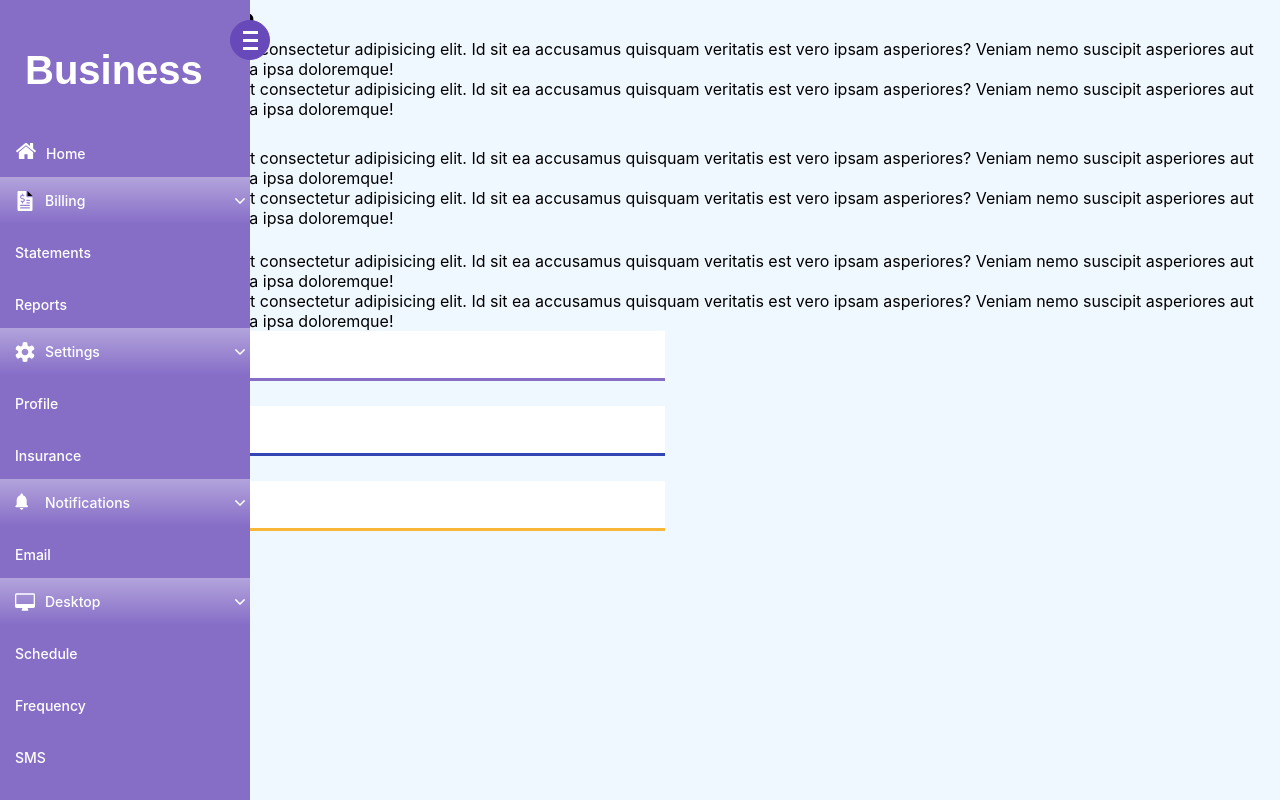
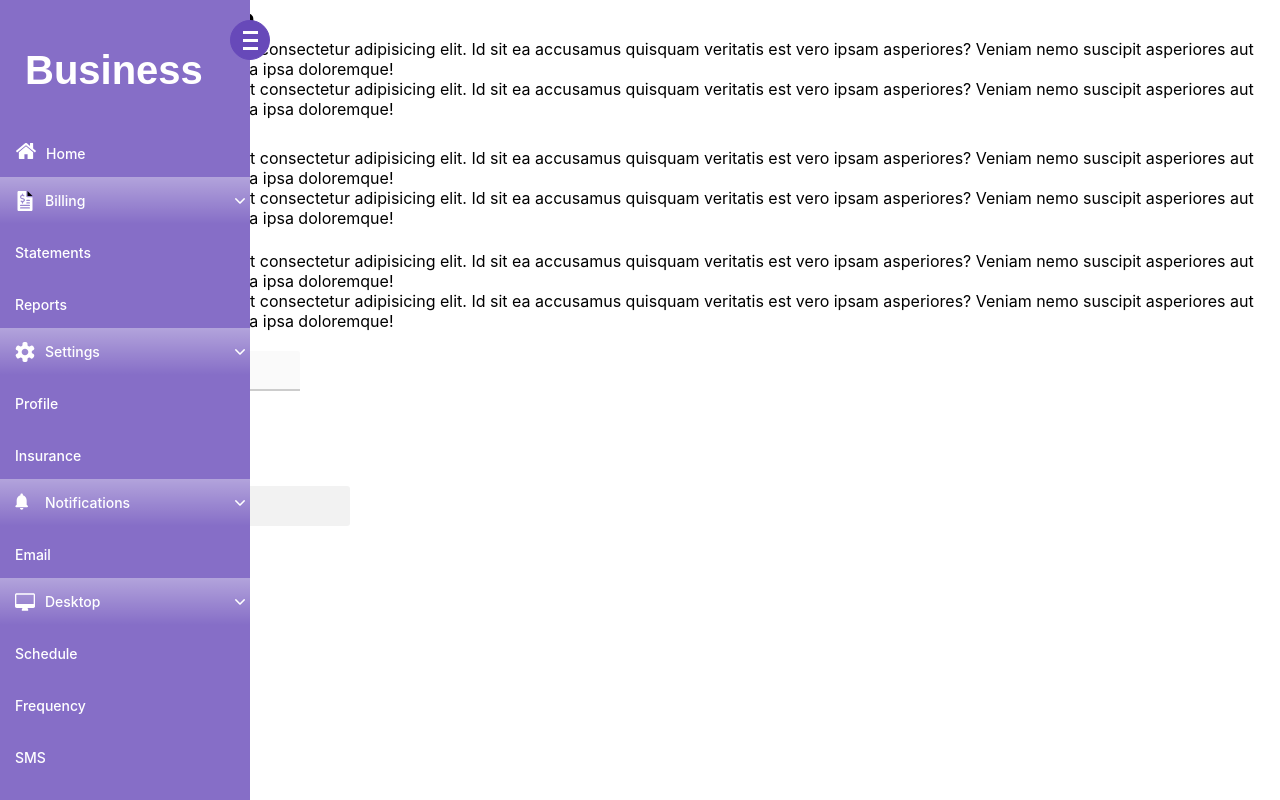
Before and after one commit to Shulgaart274/custom_ui, a React (Create React App) app: page / in a window 1280 px wide. Built offline with nearby package versions, Linux system fonts and the light colour scheme.

Commit message:
input styles and some fixes

```diff
--- a/src/components/content/content.js
+++ b/src/components/content/content.js
@@ -72,6 +72,9 @@
           }}
         >
           <TextInput
+            widthInput="250px"
+            variant="third"
+            color="dark"
             maxLength="10"
             value={state}
             name="kek"
@@ -82,7 +85,9 @@
           />
 
           <TextInput
-            variant="secondary"
+            widthInput="200px"
+            variant="fourth"
+            color="dark"
             value={state}
             name="kek1"
             label="Братик, вводи текст"
@@ -92,7 +97,10 @@
           />
 
           <TextInput
-            variant="dark"
+            id="lalala"
+            widthInput="300px"
+            variant="fourth"
+            color="secondary"
             value={state}
             name="kek2"
             label="Братик, вводи текст"
--- a/src/components/content/content.scss
+++ b/src/components/content/content.scss
@@ -7,7 +7,6 @@
 }
 
 .content {
-  background-color: aliceblue;
   padding-left: 50px;
   min-height: 100vh;
 }
--- a/src/components/input/input.js
+++ b/src/components/input/input.js
@@ -2,21 +2,26 @@
 import "./input.scss";
 
 const TextInput = ({
-  variant = "primary",
-  defaultValue = "Awww",
+  variant = "second",
+  color = "primary",
+  defaultValue = "Defaultvalue",
   placeholder,
   disabled,
   onChange = () => {},
   onPressEnter = () => {},
   id,
-
+  required,
   maxLength = 32,
   label,
   name,
+  widthInput = "100%",
 }) => {
   const [value, setValue] = useState(defaultValue);
 
-  const handleInputChange = ({ target }) => setValue(target.value);
+  const handleInputChange = ({ target }) => {
+    setValue(target.value);
+  };
+
   useEffect(() => {
     onChange({ [name]: value });
   }, [value, name, onChange]);
@@ -27,25 +32,81 @@
     }
   };
 
-  // if (value.length > maxLength) {
-  // }
-
-  const theme = () => {
+  const variantLabelHidden = () => {
     switch (variant) {
-      case "primary":
-        return "label-name";
-      case "secondary":
-        return "label-name-secondary";
-      case "dark":
-        return "label-name-dark";
+      case "first":
+        return "label-hidden";
+      case "second":
+        return "label-hidden-second";
+      case "third":
+        return "label-hidden";
+      case "fourth":
+        return "label-hidden";
       default:
-        return "label-name";
+        return "label-hidden";
     }
   };
 
+  const variantInput = () => {
+    switch (variant) {
+      case "first":
+        return "custom-field";
+      case "second":
+        return "custom-field second";
+      case "third":
+        return "custom-field third";
+      case "fourth":
+        return "custom-field fourth";
+      default:
+        return "custom-field";
+    }
+  };
+
+  const themeBorder = () => {
+    switch (color) {
+      case "primary":
+        return "primary";
+      case "secondary":
+        return "secondary";
+      case "dark":
+        return "dark";
+      default:
+        return "primary";
+    }
+  };
+
+  const isLabelShown = value.length > 0 ? variantLabelHidden() : "label";
+
   return (
-    <div className="form">
+    <label
+      className={`${variantInput()} ${themeBorder()}`}
+      style={{ width: widthInput }}
+    >
       <input
+        className={`text-input ${themeBorder()}`}
+        variant={variant}
+        maxLength={maxLength}
+        type="text"
+        id={id}
+        name={name}
+        placeholder={placeholder}
+        disabled={disabled}
+        onKeyDown={handlePressEnter}
+        onChange={handleInputChange}
+        value={value}
+        required={required}
+      />
+      <span className={`${isLabelShown} ${themeBorder()}`}>{label}</span>
+      <span className={`border ${themeBorder()}`}></span>
+    </label>
+  );
+};
+
+export default TextInput;
+
+// <div className="form">
+
+/* <input
         variant={variant}
         maxLength={maxLength}
         type="text"
@@ -60,9 +121,6 @@
       />
       <label htmlFor={name} className={theme()}>
         <span className="content-name">{label}</span>
-      </label>
-    </div>
-  );
-};
+      </label> */
 
-export default TextInput;
+// </div>
--- a/src/components/input/input.scss
+++ b/src/components/input/input.scss
@@ -1,115 +1,252 @@
-.form {
-  font: inherit;
-  width: 50%;
-  position: relative;
-  height: 50px;
-  overflow: hidden;
+@import "./mixins";
+
+.custom-field input:not(:focus)::placeholder {
+  visibility: hidden;
 }
 
-.form input {
-  font: inherit;
-  width: 100%;
-  height: 100%;
-  color: #222;
-  padding-top: 20px;
-  border: none;
-  outline: none;
+.custom-field {
+  @include custom-field;
 }
 
-.form label {
-  position: absolute;
-  font: inherit;
-  bottom: 0;
-  left: 0%;
-  width: 100%;
-  height: 100%;
-  pointer-events: none;
-  border-bottom: 1px solid #222;
+.custom-field .text-input {
+  @include input;
 }
 
-.form .label-name::after {
-  content: "";
+.label-hidden {
   position: absolute;
-  left: 0px;
-  bottom: -1px;
-  height: 100%;
-  width: 100%;
-  border-bottom: 3px solid #866ec7;
-  transform: translateX(-100%);
-  transition: all 0.3 ease;
+  left: 12px;
+  transform: translateY(-50%);
+  top: 10px;
+  font-size: 10px;
+  color: #aaa;
 }
 
-.form .label-name-dark::after {
-  content: "";
+.label-hidden-second {
   position: absolute;
-  left: 0px;
-  bottom: -1px;
-  height: 100%;
-  width: 100%;
-  border-bottom: 3px solid #f8b739;
-  transform: translateX(-100%);
-  transition: all 0.3 ease;
+  left: 8px;
+  padding: 0 5px;
+  transform: translateY(-50%);
+  font-size: 10px;
+  top: 20px;
+  background: #fff;
+  color: #aaa;
 }
 
-.form .label-name-secondary::after {
-  content: "";
+.custom-field .label {
   position: absolute;
-  left: 0px;
-  bottom: -1px;
-  height: 100%;
-  width: 100%;
-  border-bottom: 3px solid #3445b4;
-  transform: translateX(-100%);
-  transition: all 0.3 ease;
+  left: 12px;
+  top: calc(50% + 10px);
+  transform: translateY(-50%);
+  color: #aaa;
+  transition: top 0.3s ease, font-size 0.3s ease, color 0.3s ease;
 }
 
-.content-name {
-  position: absolute;
-  bottom: 5px;
-  left: 0px;
-  transition: all 0.3s ease;
+.custom-field .text-input:focus + .label,
+.custom-field .text-input:focus + .label-hidden {
+  top: 10px;
+  font-size: 10px;
+  color: #6749b9;
 }
 
-.form input:focus + .label-name .content-name,
-.form input:valid + .label-name .content-name {
-  transform: translateY(-150%);
-  font-size: 14px;
-  color: #866ec7;
-}
-
-.form input:focus + .label-name-secondary .content-name,
-.form input:valid + .label-name-secondary .content-name {
-  transform: translateY(-150%);
-  font-size: 14px;
+.custom-field .text-input:focus + .label.secondary,
+.custom-field .text-input:focus + .label-hidden.secondary {
+  top: 10px;
+  font-size: 10px;
   color: #3445b4;
 }
 
-.form input:focus + .label-name-dark .content-name,
-.form input:valid + .label-name-dark .content-name {
-  transform: translateY(-150%);
-  font-size: 14px;
+.custom-field .text-input:focus + .label.dark,
+.custom-field .text-input:focus + .label-hidden.dark {
+  top: 10px;
+  font-size: 10px;
   color: #f8b739;
 }
 
-.form input:focus + .label-name::after,
-.form input:valid + .label-name::after {
-  transform: translateX(0%);
+// Second
+
+.custom-field.second .text-input {
+  background: #fff;
+  border: 2px solid #ddd;
+  transition: border-color 0.3 ease;
 }
 
-.form input:focus + .label-name-secondary::after,
-.form input:valid + .label-name-secondary::after {
-  transform: translateX(0%);
+.custom-field.second .text-input:focus.primary {
+  border-color: #6749b9;
+  transition-delay: 0.1s;
+}
+.custom-field.second .text-input:focus.secondary {
+  border-color: #3445b4;
+  transition-delay: 0.1s;
 }
 
-.form input:focus + .label-name-dark::after,
-.form input:valid + .label-name-dark::after {
-  transform: translateX(0%);
+.custom-field.second .text-input:focus.dark {
+  border-color: #f8b739;
+  transition-delay: 0.1s;
 }
 
-.form input::placeholder {
-  color: rgb(150, 148, 148);
+.custom-field.second .text-input + .label,
+.custom-field.second .text-input + .label-hidden-second {
+  padding: 0 5px;
+  left: 8px;
 }
 
-.form input:not(:focus)::placeholder {
-  visibility: hidden;
+.custom-field.second .text-input:focus + .label.primary,
+.custom-field.second .text-input:focus + .label-hidden-second.primary {
+  color: #6749b9;
+  top: 20px;
+  background: #fff;
 }
+.custom-field.second .text-input:focus + .label.secondary,
+.custom-field.second .text-input:focus + .label-hidden-second.secondary {
+  color: #3445b4;
+  top: 20px;
+  background: #fff;
+}
+.custom-field.second .text-input:focus + .label.dark,
+.custom-field.second .text-input:focus + .label-hidden-second.dark {
+  color: #f8b739;
+  top: 20px;
+  background: #fff;
+}
+
+// Third
+
+.custom-field.third .text-input.primary {
+  border-radius: 0;
+  border-top-left-radius: 3px;
+  border-top-right-radius: 3px;
+  background: linear-gradient(90deg, #6749b9, #6749b9) center bottom/0 2px
+      no-repeat,
+    linear-gradient(90deg, #ccc, #ccc) left bottom/100% 2px no-repeat,
+    linear-gradient(90deg, #fafafa, #fafafa) left bottom/100% no-repeat;
+  transition: background-size 0.3s ease;
+}
+
+.custom-field.third .text-input.secondary {
+  border-radius: 0;
+  border-top-left-radius: 3px;
+  border-top-right-radius: 3px;
+  background: linear-gradient(90deg, #3445b4, #3445b4) center bottom/0 2px
+      no-repeat,
+    linear-gradient(90deg, #ccc, #ccc) left bottom/100% 2px no-repeat,
+    linear-gradient(90deg, #fafafa, #fafafa) left bottom/100% no-repeat;
+  transition: background-size 0.3s ease;
+}
+
+.custom-field.third .text-input.dark {
+  border-radius: 0;
+  border-top-left-radius: 3px;
+  border-top-right-radius: 3px;
+  background: linear-gradient(90deg, #f8b739, #f8b739) center bottom/0 2px
+      no-repeat,
+    linear-gradient(90deg, #ccc, #ccc) left bottom/100% 2px no-repeat,
+    linear-gradient(90deg, #fafafa, #fafafa) left bottom/100% no-repeat;
+  transition: background-size 0.3s ease;
+}
+
+.custom-field.third .text-input:focus {
+  background-size: 100% 2px, 100% 2px, 100%;
+}
+
+// Fourth
+
+.custom-field.fourth .border.primary,
+.custom-field.fourth .border.secondary,
+.custom-field.fourth .border.dark {
+  width: 100%;
+  height: calc(100% - 20px);
+  position: absolute;
+  left: 0;
+  top: 20px;
+  border-radius: 3px;
+}
+
+.custom-field.fourth .border.primary::before,
+.custom-field.fourth .border.primary::after,
+.custom-field.fourth .border.secondary::before,
+.custom-field.fourth .border.secondary::after,
+.custom-field.fourth .border.dark::before,
+.custom-field.fourth .border.dark::after {
+  content: "";
+  display: inline-block;
+  width: 0;
+  height: 0;
+  position: absolute;
+
+  border-radius: 3px;
+}
+
+.custom-field.fourth .border.primary::before {
+  left: 0;
+  bottom: 0;
+  border-bottom: 0px solid #6749b9;
+  border-right: 0px solid #6749b9;
+  transition: border-width 0.2s ease 0.8s, width 0.2s ease 0.6s,
+    height 0.2s ease 0.4s;
+}
+
+.custom-field.fourth .border.secondary::before {
+  left: 0;
+  bottom: 0;
+  border-bottom: 0px solid #3445b4;
+  border-right: 0px solid #3445b4;
+  transition: border-width 0.2s ease 0.8s, width 0.2s ease 0.6s,
+    height 0.2s ease 0.4s;
+}
+
+.custom-field.fourth .border.dark::before {
+  left: 0;
+  bottom: 0;
+  border-bottom: 0px solid #f8b739;
+  border-right: 0px solid #f8b739;
+  transition: border-width 0.2s ease 0.8s, width 0.2s ease 0.6s,
+    height 0.2s ease 0.4s;
+}
+
+.custom-field.fourth .border.primary::after {
+  top: -2px;
+  right: -2px;
+  border-top: 0px solid #6749b9;
+  border-left: 0px solid #6749b9;
+  transition: border-width 0s ease 0.4s, width 0.2s ease 0.2s, height 0.2s ease;
+}
+
+.custom-field.fourth .border.secondary::after {
+  top: -2px;
+  right: -2px;
+  border-top: 0px solid #3445b4;
+  border-left: 0px solid #3445b4;
+  transition: border-width 0s ease 0.4s, width 0.2s ease 0.2s, height 0.2s ease;
+}
+
+.custom-field.fourth .border.dark::after {
+  top: -2px;
+  right: -2px;
+  border-top: 0px solid #f8b739;
+  border-left: 0px solid #f8b739;
+  transition: border-width 0s ease 0.4s, width 0.2s ease 0.2s, height 0.2s ease;
+}
+
+.custom-field.fourth .text-input:focus ~ .border.primary::after,
+.custom-field.fourth .text-input:focus ~ .border.primary::before,
+.custom-field.fourth .text-input:focus ~ .border.secondary::after,
+.custom-field.fourth .text-input:focus ~ .border.secondary::before,
+.custom-field.fourth .text-input:focus ~ .border.dark::after,
+.custom-field.fourth .text-input:focus ~ .border.dark::before {
+  width: 100%;
+  height: 100%;
+  border-width: 2px;
+}
+
+.custom-field.fourth .text-input:focus ~ .border.primary::before,
+.custom-field.fourth .text-input:focus ~ .border.secondary::before,
+.custom-field.fourth .text-input:focus ~ .border.dark::before {
+  transition: width 0.2s ease, height 0.2s ease 0.2s;
+}
+
+.custom-field.fourth .text-input:focus ~ .border.primary::after,
+.custom-field.fourth .text-input:focus ~ .border.secondary::after,
+.custom-field.fourth .text-input:focus ~ .border.dark::after {
+  transition: border-width 0s ease 0.4s, width 0.2s ease 0.4s,
+    height 0.2s ease 0.6s;
+}
--- a/src/components/sidebar/accordion.scss
+++ b/src/components/sidebar/accordion.scss
@@ -1,4 +1,4 @@
-@import "mixins";
+@import "./mixins";
 
 .accordion__section {
   display: flex;
--- a/src/components/sidebar/sidebar.scss
+++ b/src/components/sidebar/sidebar.scss
@@ -1,4 +1,4 @@
-@import "mixins";
+@import "./mixins";
 
 .sidebar {
   @include sidebar;
```
Also changed, not shown: src/components/input/_mixins.scss (added, +17 -0 lines), 1 other file (tests, documents, lock files or other folders).
